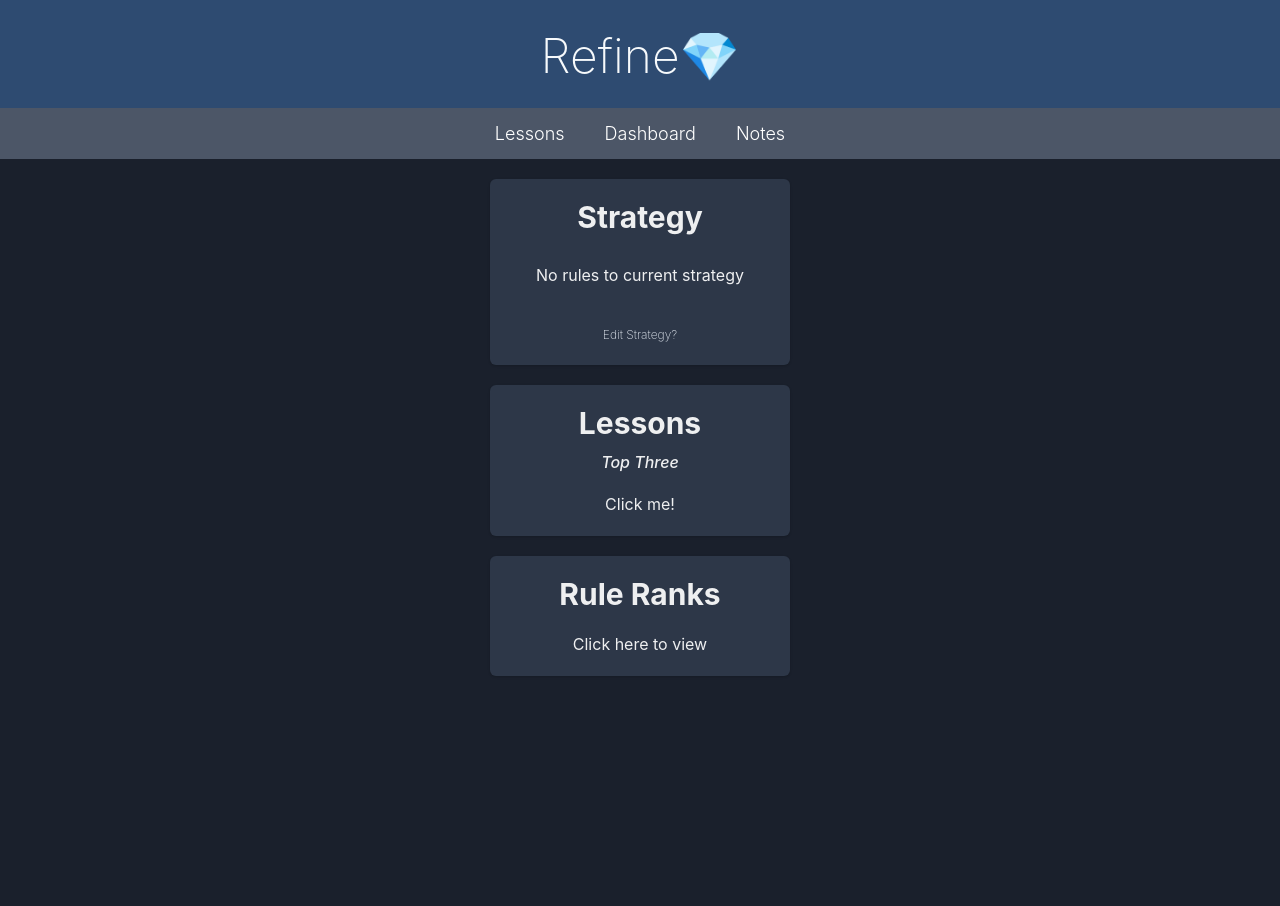
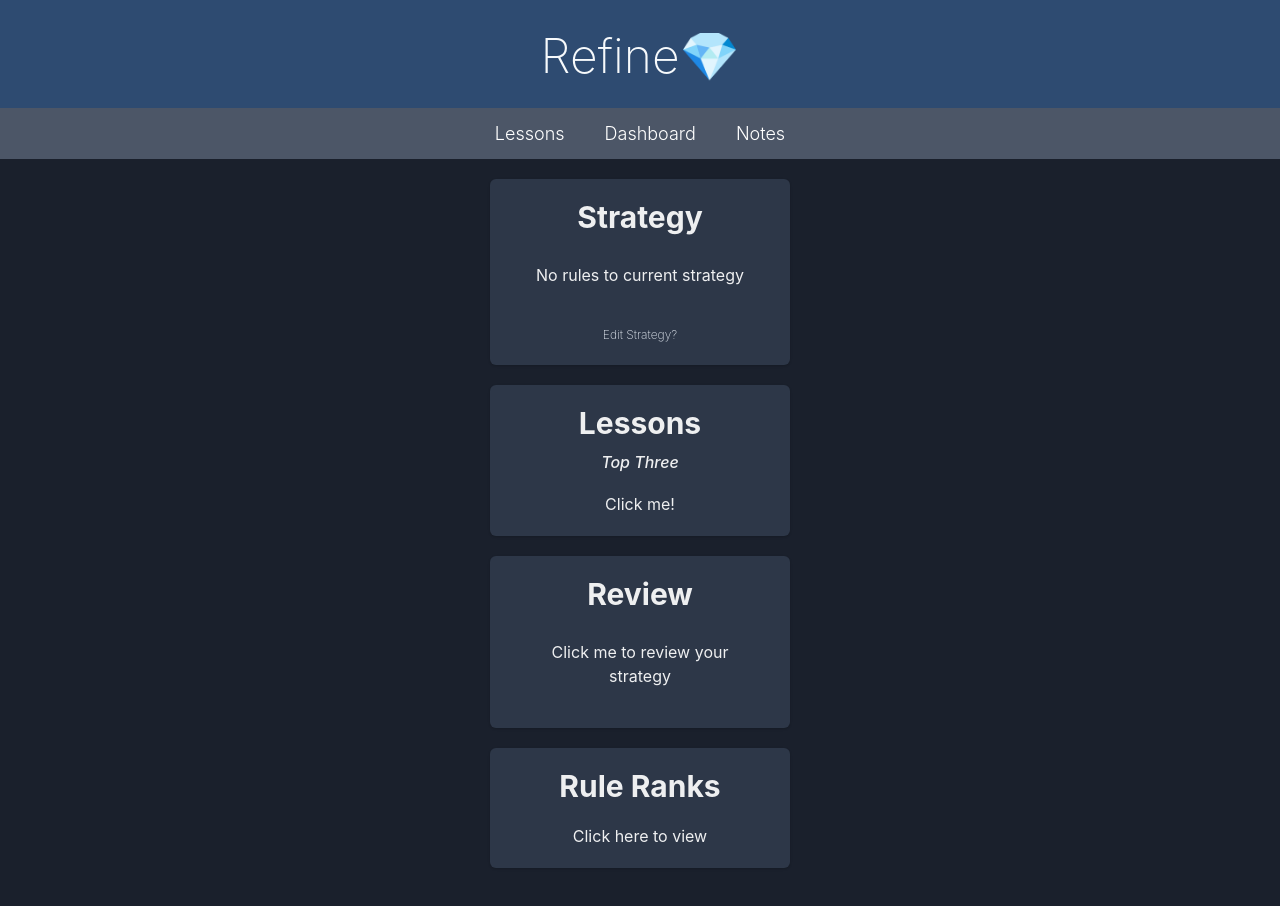
Before and after one commit to HansenJacobA/refine-v1, a Next.js app: page /home in a window 1280 px wide. Before the commit the page ends 800 px from the top, so only its background shows below. Built offline with nearby package versions, Linux system fonts and the light colour scheme.

Commit message:
refactor

```diff
--- a/src/components/strategyCard/index.tsx
+++ b/src/components/strategyCard/index.tsx
@@ -66,7 +66,6 @@ export default function StrategyCard() {
               value={newRule}
             />
             <Button
-              size="sm"
               onClick={function addRuleToStrategy() {
                 const newStrategyRule = createNewStrategyRule(newRule);
                 profile.strategy.rules.push(newStrategyRule);
--- a/src/pages/home/index.tsx
+++ b/src/pages/home/index.tsx
@@ -5,18 +5,8 @@ import LessonCard from "../../components/lessonCard";
 import ReviewStrategyCard from "../../components/reviewStrategyCard";
 import LinkComponent from "../../components/linkComponent";
 import RuleRanksCard from "../../components/ruleRanksCard";
-import { useEffect, useState } from "react";
 
 export default function Home() {
-  const [isAfterFivePm, setIsAfterFivePm] = useState(false);
-
-  useEffect(() => {
-    const date = new Date().toLocaleTimeString();
-    const amPm = date.split(" ").pop();
-    const hour = date.split(":").shift();
-    setIsAfterFivePm(amPm === "PM" && parseInt(hour) > 4);
-  }, []);
-
   return (
     <Flex
       justify="center"
@@ -29,9 +19,7 @@ export default function Home() {
       <Template />
       <StrategyCard />
       <LessonCard />
-      {isAfterFivePm ? (
-        <LinkComponent url="/review" component={<ReviewStrategyCard />} />
-      ) : null}
+      <LinkComponent url="/review" component={<ReviewStrategyCard />} />
       <RuleRanksCard />
     </Flex>
   );
```
